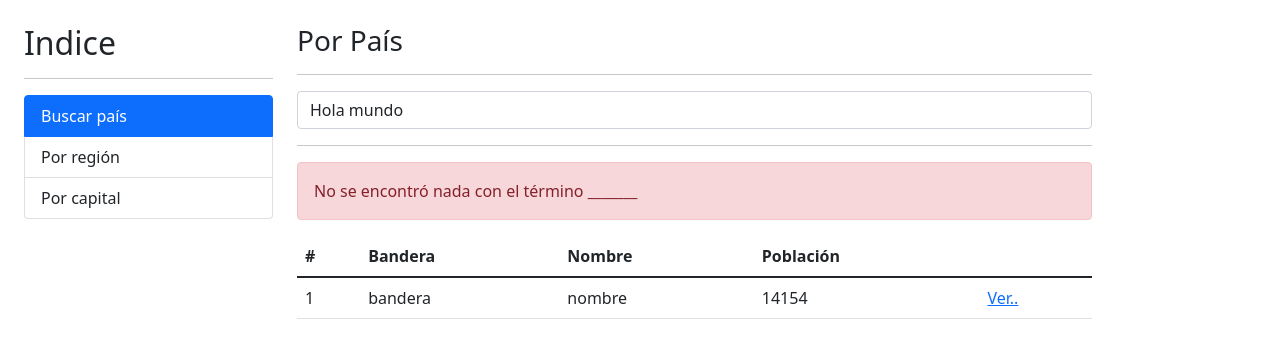
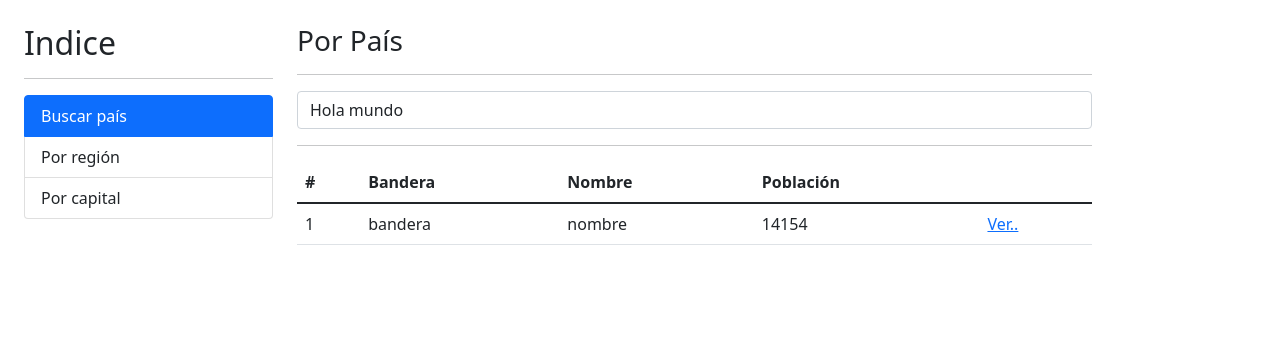
Before and after one commit to bportelalp/angular-0-to-expert, an Angular app in the folder 03-paisesApp/: page / in a window 1280 px wide. Shown: the top 358 px of the page. Built offline with nearby package versions, Linux system fonts and the light colour scheme.

Commit message:
107. Errores en peticiones con observables

```diff
--- a/03-paisesApp/src/app/pais/pages/por-pais/por-pais.component.html
+++ b/03-paisesApp/src/app/pais/pages/por-pais/por-pais.component.html
@@ -15,11 +15,11 @@
 
 <hr>
 
-<div class="alert alert-danger">
-    No se encontró nada con el término _______
+<div *ngIf="this.hayError" class="alert alert-danger">
+    No se encontró nada con el término "{{termino}}"
 </div>
 
-<div class="row">
+<div *ngIf="!this.hayError" class="row">
     <div class="col">
         <table class="table table-hover">
             <thead>
--- a/03-paisesApp/src/app/pais/pages/por-pais/por-pais.component.ts
+++ b/03-paisesApp/src/app/pais/pages/por-pais/por-pais.component.ts
@@ -9,15 +9,22 @@ import { PaisService } from '../../services/pais.service';
 })
 export class PorPaisComponent {
 
-  termino: string = 'Hola mundo'
+  termino: string = 'Hola mundo';
+  hayError: boolean = false;
+
   constructor(private paisService: PaisService) { }
 
   buscar(){
-
+    this.hayError = false;
     console.log(this.termino);
 
     this.paisService.buscarPais(this.termino)
-      .subscribe(resp => console.log(resp));
+      .subscribe({
+        next: (resp) => {console.log(resp)},
+        error: (err) => {
+          this.hayError = true;
+          console.log('Error'); console.info(err)}
+      });
 
   }
 
--- a/03-paisesApp/src/app/pais/services/pais.service.ts
+++ b/03-paisesApp/src/app/pais/services/pais.service.ts
@@ -1,6 +1,6 @@
 import { HttpClient } from '@angular/common/http';
 import { Injectable } from '@angular/core';
-import { Observable } from 'rxjs';
+import { catchError, Observable } from 'rxjs';
 
 @Injectable({
   providedIn: 'root'
@@ -15,5 +15,9 @@ export class PaisService {
 
     const url = `${this.apiUrl}/name/${termino}`
     return this.http.get(url);
+    //Con operadores RxJs, esto devuelve si hay error un observable de arreglo vacío. of genera observable
+      // .pipe(
+      //     catchError(err => of([]))
+      // );
   }
 }
```
Also changed, not shown: 1 other file (tests, documents, lock files or other folders).
